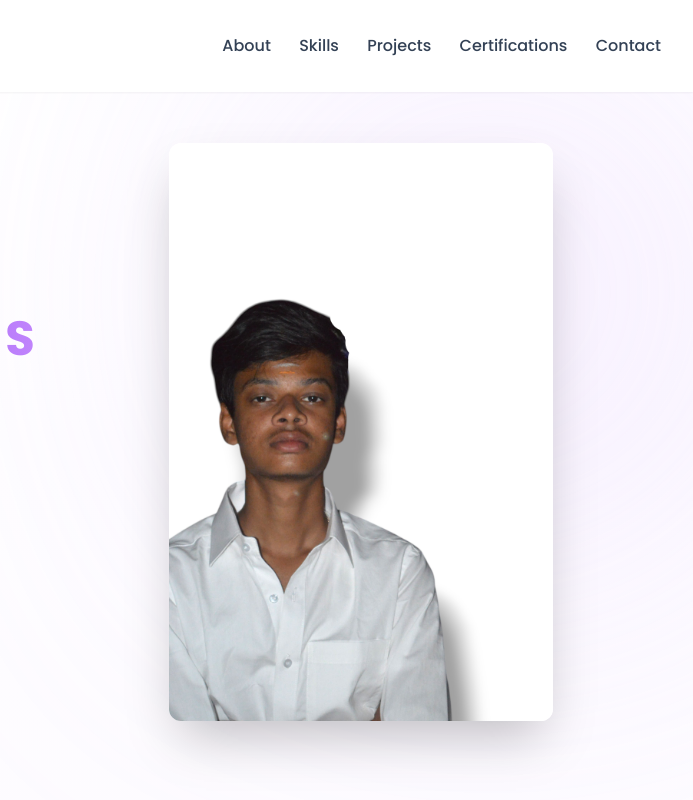
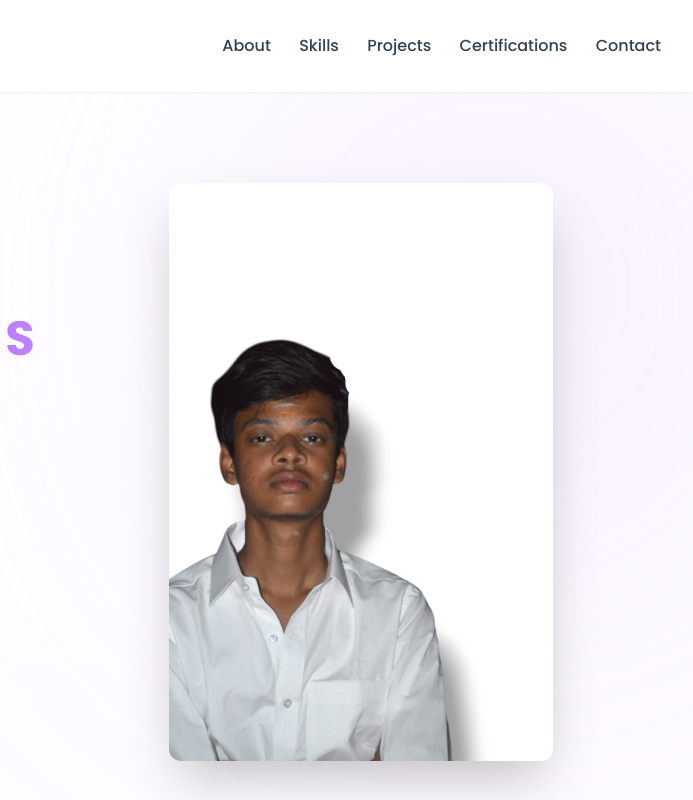
Before and after one commit to arvinth100/BuiltByArvinth, a plain HTML site: page index.html in a window 1280 px wide. Shown: the top 800 px of the page, 587-1280 px from the left. Drawn offline with nearby package versions, Linux system fonts and the light colour scheme.

Commit message:
index.html

```diff
--- a/index.html
+++ b/index.html
@@ -185,7 +185,7 @@
 
   <!-- 🖼️ Right: Profile Image with Soft Glow -->
   <!-- Right: Image -->
-<div class="relative w-full md:w-1/2 flex justify-center mb-10 md:mb-0 z-10 mt-[-120px]">
+<div class="relative w-full md:w-1/2 flex justify-center mb-10 md:mb-0 z-10 mt-[-40px]">
   <img src="profile.jpg" alt="Arvinthsamy S"
        class="w-full max-w-sm object-cover rounded-xl shadow-2xl hover:scale-105 transition duration-300 ease-in-out" />
 </div>
```
